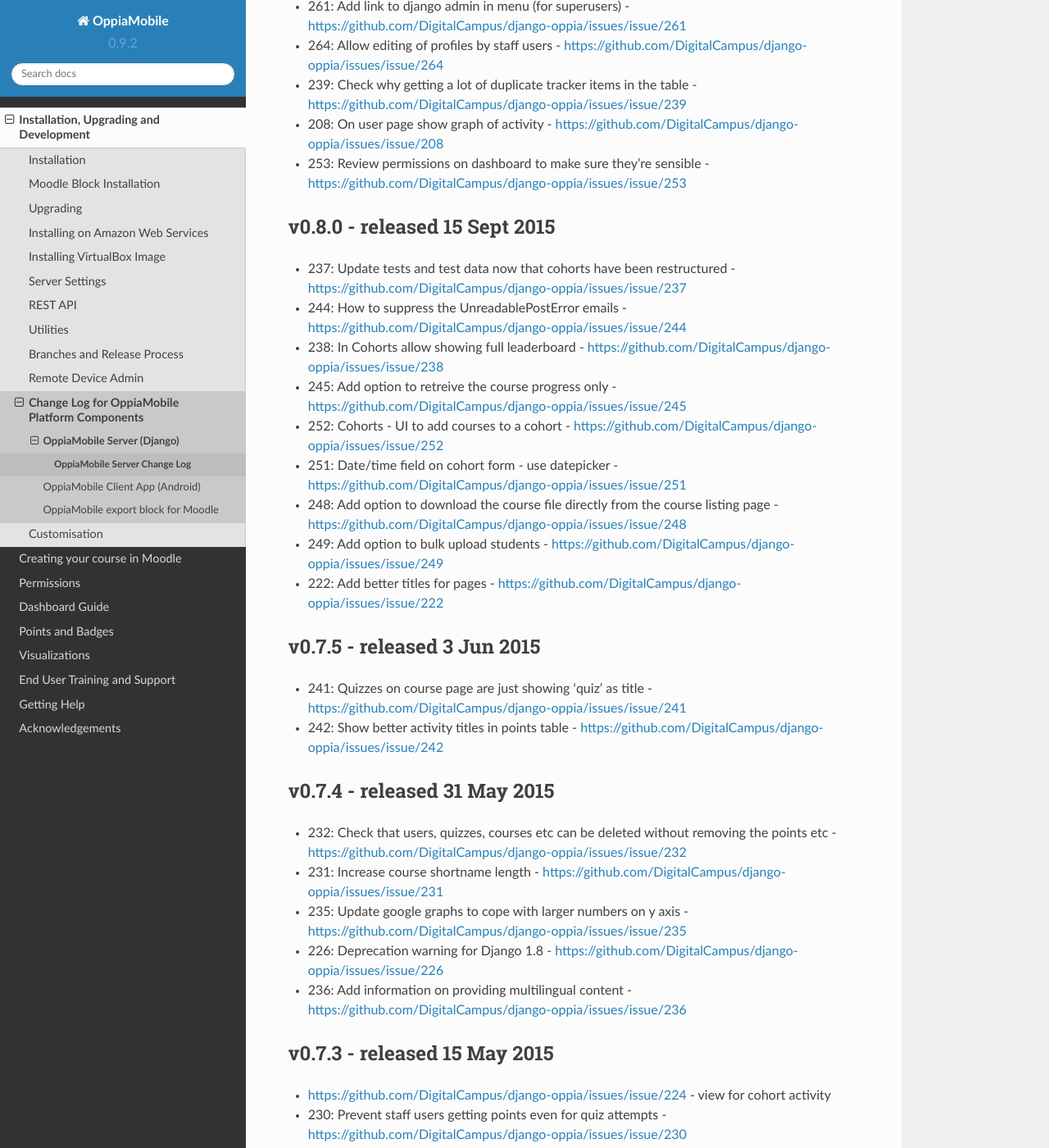
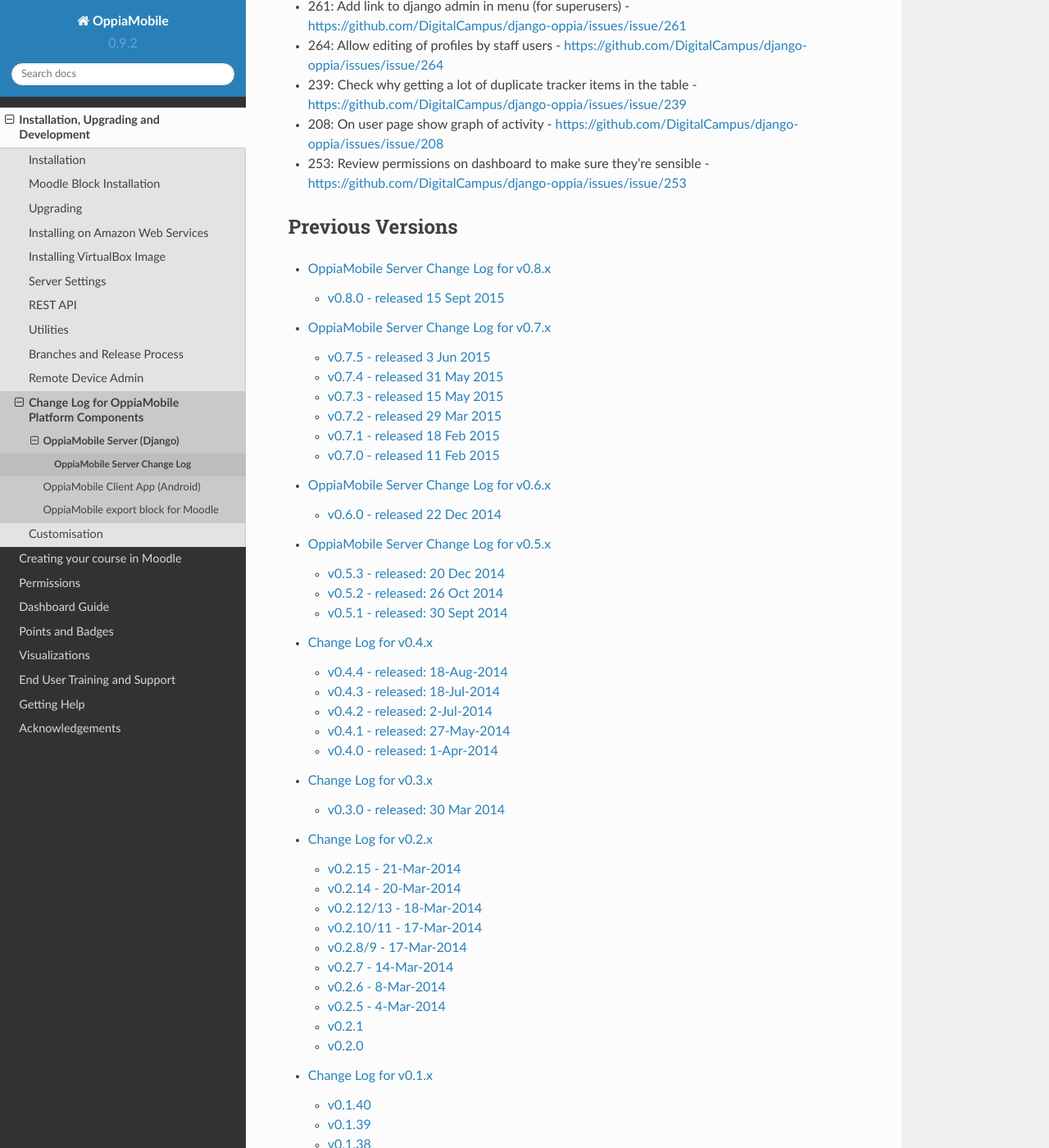
Before and after one commit to DigitalCampus/django-oppia, a Sphinx documentation site: the page built from docs/dev/changelog_server.rst, in a window 1280 px wide and 1400 px high, scrolled down 1180 px. Shown: the whole window at 82% size. Built offline with Sphinx 7.4.7 and the Read the Docs theme 2.0.0, drawn with Linux system fonts in a browser that asks for light colours; pages that are not in the unit, such as notebooks, are missing from menus; the version number is read from the project's files by our own code; some of the changed text lies outside the part shown.

```diff
--- a/docs/dev/changelog_server.rst
+++ b/docs/dev/changelog_server.rst
@@ -46,72 +46,15 @@ v0.9.0 - Released 11 Oct 2015
 * 253: Review permissions on dashboard to make sure they're sensible - https://github.com/DigitalCampus/django-oppia/issues/issue/253
 
 
-.. _serverv0.8.0:
-
-v0.8.0 - released 15 Sept 2015
-------------------------------
-
-* 237: Update tests and test data now that cohorts have been restructured - https://github.com/DigitalCampus/django-oppia/issues/issue/237
-* 244: How to suppress the UnreadablePostError emails - https://github.com/DigitalCampus/django-oppia/issues/issue/244
-* 238: In Cohorts allow showing full leaderboard - https://github.com/DigitalCampus/django-oppia/issues/issue/238
-* 245: Add option to retreive the course progress only - https://github.com/DigitalCampus/django-oppia/issues/issue/245
-* 252: Cohorts - UI to add courses to a cohort - https://github.com/DigitalCampus/django-oppia/issues/issue/252
-* 251: Date/time field on cohort form - use datepicker - https://github.com/DigitalCampus/django-oppia/issues/issue/251
-* 248: Add option to download the course file directly from the course listing page - https://github.com/DigitalCampus/django-oppia/issues/issue/248
-* 249: Add option to bulk upload students - https://github.com/DigitalCampus/django-oppia/issues/issue/249
-* 222: Add better titles for pages - https://github.com/DigitalCampus/django-oppia/issues/issue/222
-
-v0.7.5 - released 3 Jun 2015
------------------------------
-
-* 241: Quizzes on course page are just showing 'quiz' as title - https://github.com/DigitalCampus/django-oppia/issues/issue/241
-* 242: Show better activity titles in points table - https://github.com/DigitalCampus/django-oppia/issues/issue/242
-
-v0.7.4 - released 31 May 2015
-------------------------------
-
-* 232: Check that users, quizzes, courses etc can be deleted without removing the points etc - https://github.com/DigitalCampus/django-oppia/issues/issue/232
-* 231: Increase course shortname length - https://github.com/DigitalCampus/django-oppia/issues/issue/231
-* 235: Update google graphs to cope with larger numbers on y axis - https://github.com/DigitalCampus/django-oppia/issues/issue/235
-* 226: Deprecation warning for Django 1.8 - https://github.com/DigitalCampus/django-oppia/issues/issue/226
-* 236: Add information on providing multilingual content - https://github.com/DigitalCampus/django-oppia/issues/issue/236
-
-v0.7.3 - released 15 May 2015
------------------------------
-* https://github.com/DigitalCampus/django-oppia/issues/issue/224 - view for cohort activity
-* 230: Prevent staff users getting points even for quiz attempts - https://github.com/DigitalCampus/django-oppia/issues/issue/230
-
-
-v0.7.2 - released 29 Mar 2015
-------------------------------
-* https://github.com/DigitalCampus/django-oppia/issues/issue/220 - update course list display
-* https://github.com/DigitalCampus/django-oppia/issues/issue/193 - move to Django 1.7
-* https://github.com/DigitalCampus/django-oppia/issues/issue/223 - Cohort can now be linked to multiple courses
-
-v0.7.1 - released 18 Feb 2015
-------------------------------
-* https://github.com/DigitalCampus/django-oppia/issues/issue/170 - publishing directly via API
-
-
-v0.7.0 - released 11 Feb 2015
-------------------------------
-* https://github.com/DigitalCampus/django-oppia/issues/issue/213 - reset password using email address
-* https://github.com/DigitalCampus/moodle-block_oppia_mobile_export/issues/issues/issue/117 - add support for Moodle url activities
-* https://github.com/DigitalCampus/django-oppia/issues/issue/141 - remove course download model
-* https://github.com/DigitalCampus/django-oppia/issues/issue/129 - visualisation menu update
-* https://github.com/DigitalCampus/django-oppia/issues/issue/215 - add course manager model
-
-v0.6.0 - released 22 Dec 2014
-------------------------------
-* https://github.com/DigitalCampus/django-oppia/issues/211 - save phone no on register via API
-* https://github.com/DigitalCampus/django-oppia/issues/212 - Fix quiz titles
-
 Previous Versions
 ------------------
 
 .. toctree::
    :maxdepth: 2
 
+   changelog_server_v0.8
+   changelog_server_v0.7
+   changelog_server_v0.6
    changelog_server_v0.5
    changelog_server_v0.4
    changelog_server_v0.3
```
Also changed, not shown: docs/dashboard/activity.rst (+7 -0 lines), docs/dev/changelog_server_v0.6.rst (added, +8 -0 lines), docs/dev/changelog_server_v0.7.rst (added, +42 -0 lines), docs/dev/changelog_server_v0.8.rst (added, +17 -0 lines), docs/dev/device_admin_api.rst (deleted, +0 -9 lines), docs/dashboard/images/activity-user-all.png (added), docs/dashboard/images/activity-user-course.png (added).
